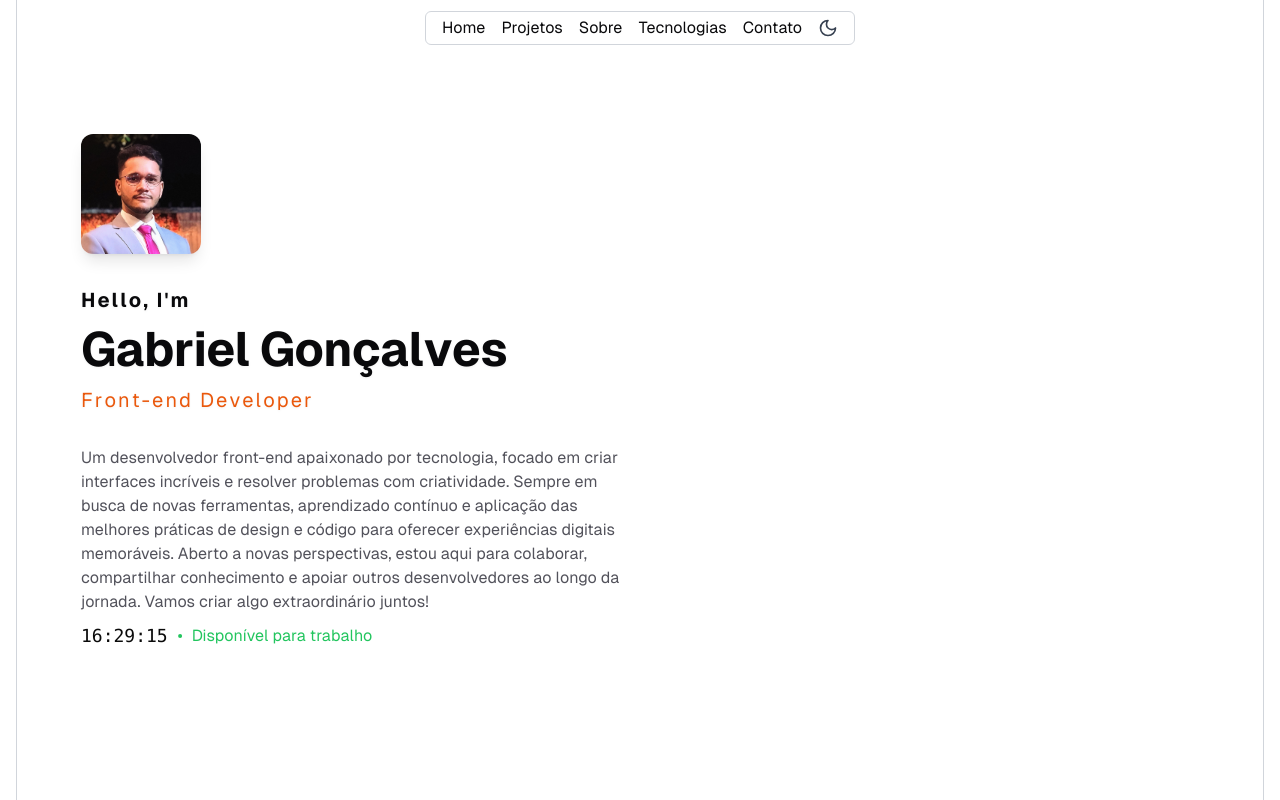
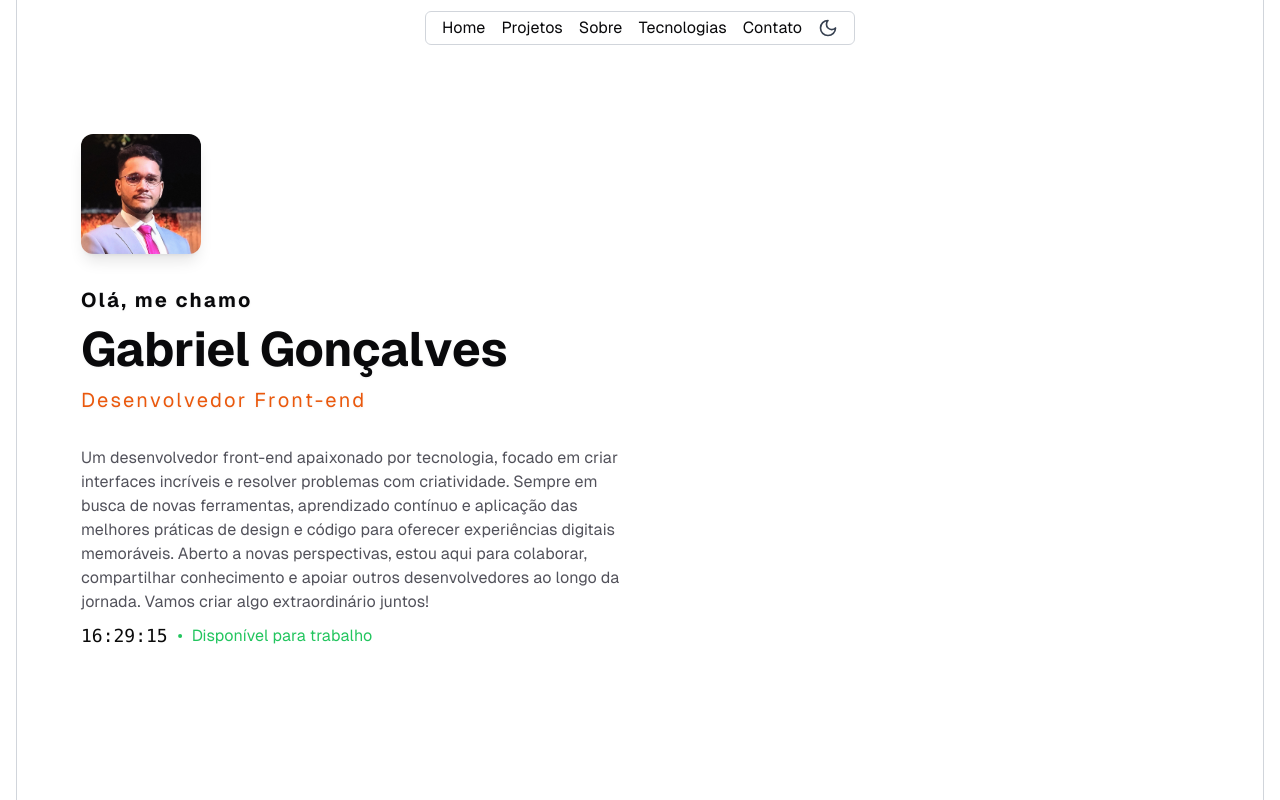
Before and after one commit to gabriellucasvh/portfolio, a Next.js app: page / in a window 1280 px wide. Shown: the top 800 px of the page. Built offline with nearby package versions, Linux system fonts and the light colour scheme.

Commit message:
Alteração do texto do menu principal para pt-br

```diff
--- a/components/Sections/Inicio.tsx
+++ b/components/Sections/Inicio.tsx
@@ -20,7 +20,7 @@ const Inicio = () => {
         />
         <GradualSpacing
           className="text-center md:text-start text-xl font-bold -tracking-widest mt-5"
-          text="Hello, I'm"
+          text="Olá, me chamo"
         />
         <GradualSpacing
           className="text-center md:text-start text-3xl md:text-5xl font-bold -tracking-widest"
@@ -28,7 +28,7 @@ const Inicio = () => {
         />
         <GradualSpacing
           className="text-center md:text-start text-orange-600 dark:text-orange-500 text-lg md:text-xl -tracking-widest"
-          text="Front-end Developer"
+          text="Desenvolvedor Front-end"
         />
       </div>
 
```
